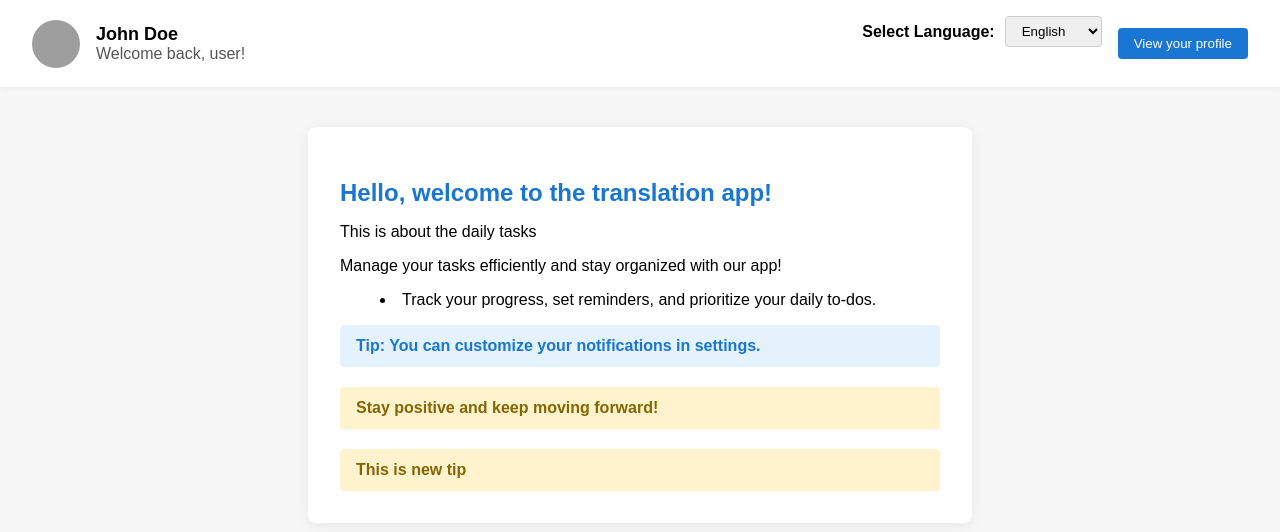
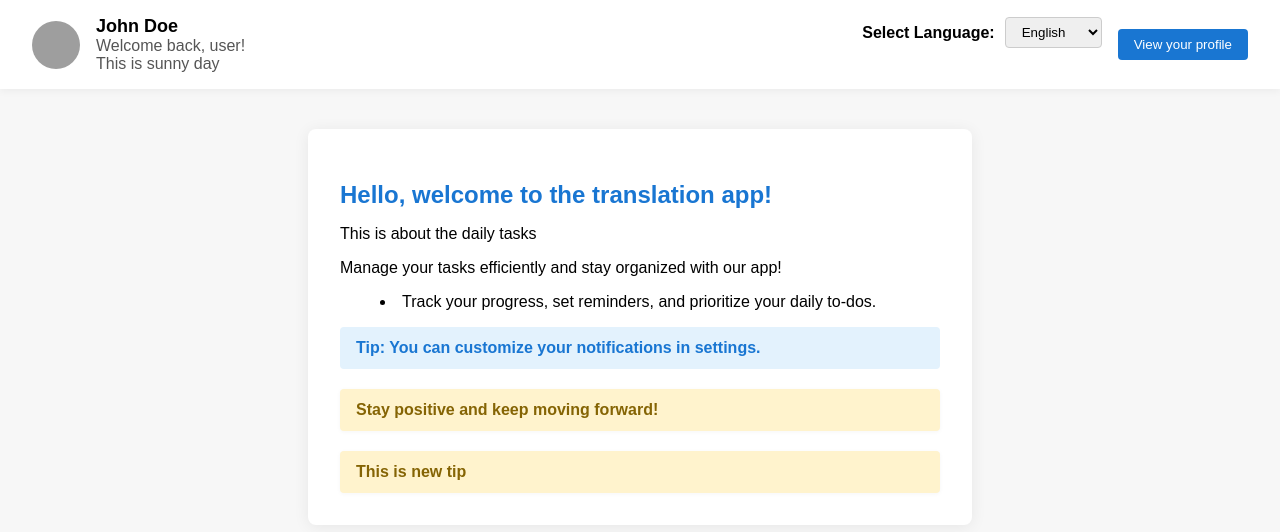
Before and after one commit to VishalDhiman0/lokalise, a React (Create React App) app: page / in a window 1280 px wide. Shown: the top 532 px of the page. Built offline with nearby package versions, Linux system fonts and the light colour scheme; grey boxes are pictures that could not be loaded.

Commit message:
added user time translation

```diff
--- a/src/App.js
+++ b/src/App.js
@@ -31,6 +31,7 @@ function App() {
         <div>
           <div className="user-name">{userName}</div>
           <div className="user-welcome">{translations.user?.welcome}</div>
+          <div className="user-welcome">{translations.user?.time}</div>
         </div>
         <div className="header-right">
           <div className="lang-select-row">
--- a/src/en.json
+++ b/src/en.json
@@ -9,6 +9,7 @@
     "newTip": "This is new tip",
     "user": {
         "welcome": "Welcome back, user!",
+        "time": "This is sunny day",
         "profile": "View your profile"
     },
     "motivation": "Stay positive and keep moving forward!"
```
